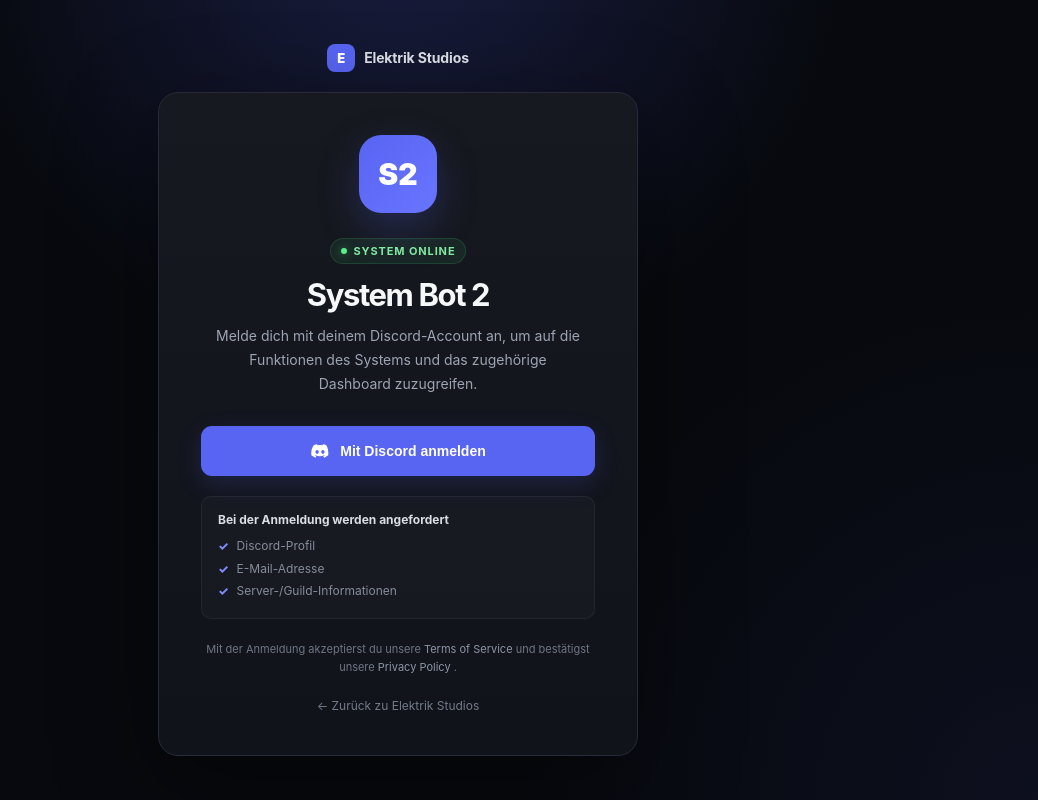
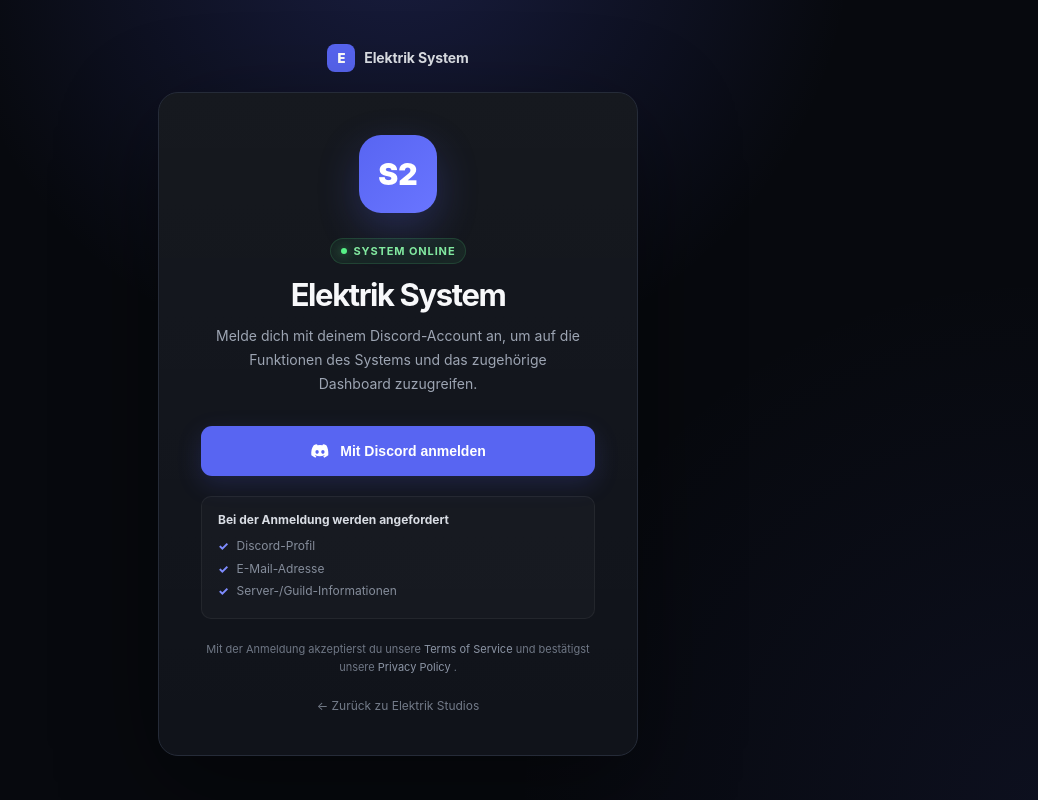
Before and after one commit to elektrikerimkeller/elektrikerimkeller.github.io, a plain HTML site: page authorisierung.html in a window 1280 px wide. Shown: the whole page, without its empty margins (242-1280 px from the left). Drawn offline with Linux system fonts and the light colour scheme.

Commit message:
Update authorisierung.html

```diff
--- a/authorisierung.html
+++ b/authorisierung.html
@@ -4,7 +4,7 @@
     <meta charset="UTF-8">
     <meta name="viewport" content="width=device-width, initial-scale=1.0">
 
-    <title>System Bot 2 — Anmeldung</title>
+    <title>Elektrik System — Anmeldung</title>
 
     <meta
         name="description"
@@ -386,7 +386,7 @@
             E
         </span>
 
-        Elektrik Studios
+        Elektrik System
 
     </div>
 
@@ -408,7 +408,7 @@
 
 
         <h1>
-            System Bot 2
+            Elektrik System
         </h1>
 
 
```
